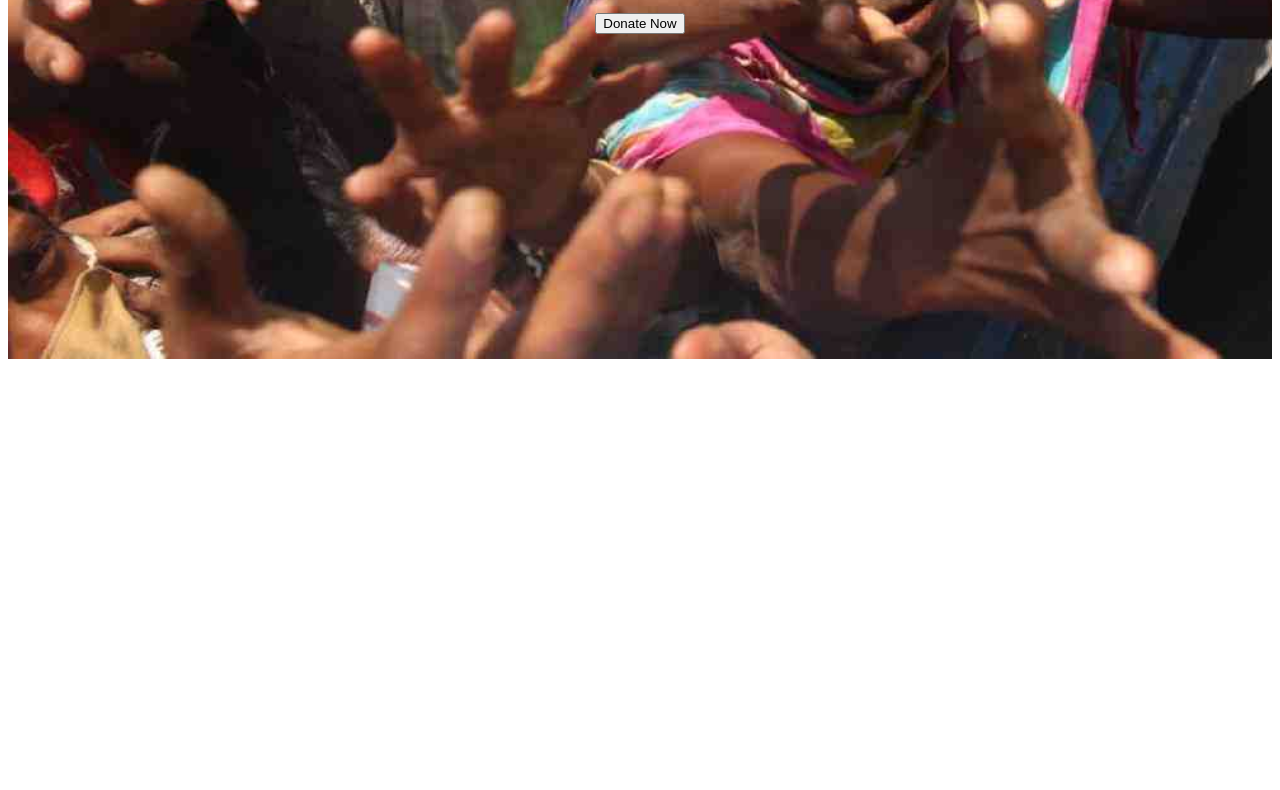
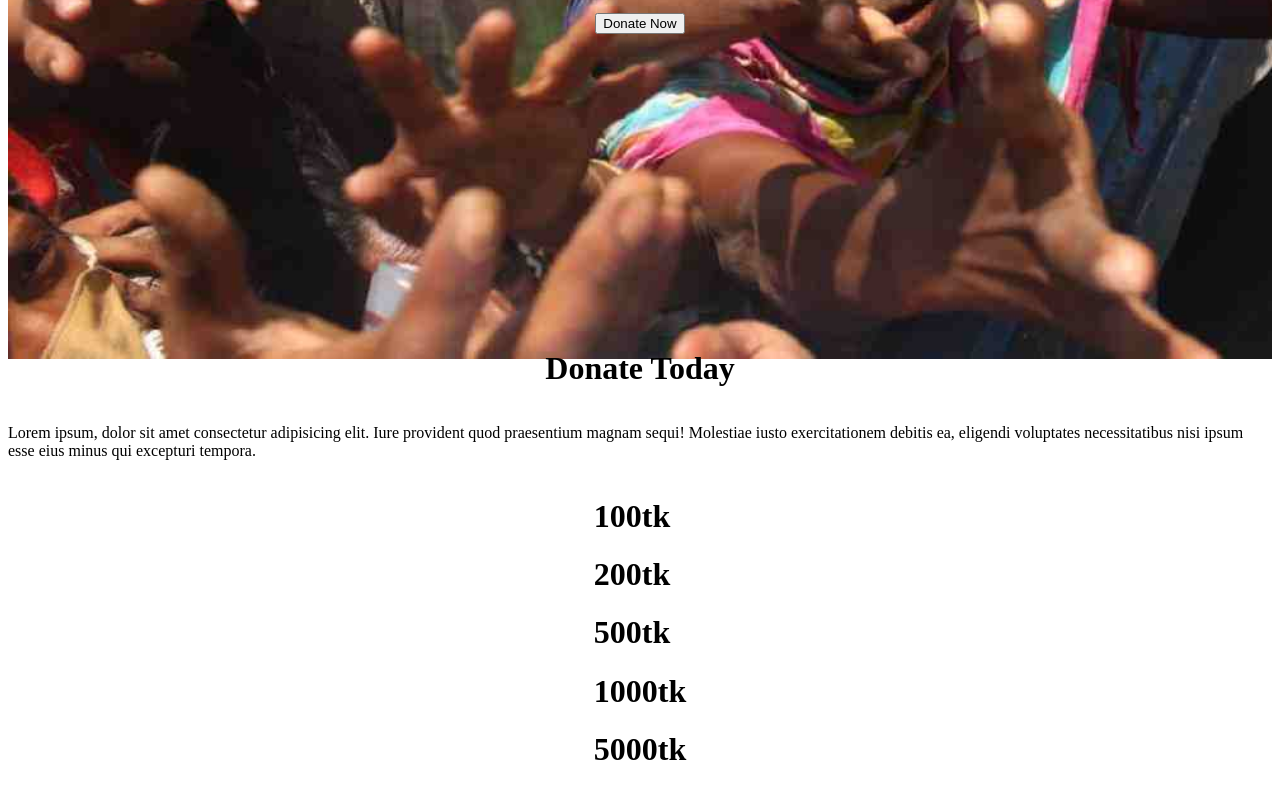
Before and after one commit to shahin2028/Assignment-1, a plain HTML site: page index.html in a window 1280 px wide. Shown: the part 449-1239 px from the top of the page. Before the commit the page ends 816 px from the top, so only its background shows below. Drawn offline with Linux system fonts and the light colour scheme.

Commit message:
Donate section

```diff
--- a/index.html
+++ b/index.html
@@ -17,5 +17,16 @@
 
 
         </div>
+
+        <div class="donate">
+            <h1 class="donate-content">Donate Today</h1>
+            <p id="donate-content-desc" class="donate-content">Lorem ipsum, dolor sit amet consectetur adipisicing elit. Iure provident quod praesentium magnam sequi! Molestiae iusto exercitationem debitis ea, eligendi voluptates necessitatibus nisi ipsum esse eius minus qui excepturi tempora.</p>
+            <div id="donate-amount-body">
+                <h1 class="donate-amount">100tk</h1>
+                <h1 id="donate-anount-two" class="donate-amount">200tk</h1>
+                <h1 class="donate-amount">500tk</h1>
+                <h1 class="donate-amount">1000tk</h1>
+                <h1 class="donate-amount">5000tk</h1>
+            </div>
 </body>
 </html>
--- a/style.css
+++ b/style.css
@@ -9,3 +9,13 @@
     align-content: center;
     justify-content: center;
 }
+
+.donate{
+    width: 100%;
+    height: 25rem;
+    background: white;
+    display: flex;
+    flex-wrap: wrap;
+    align-content: center;
+    justify-content: center;
+}
```
